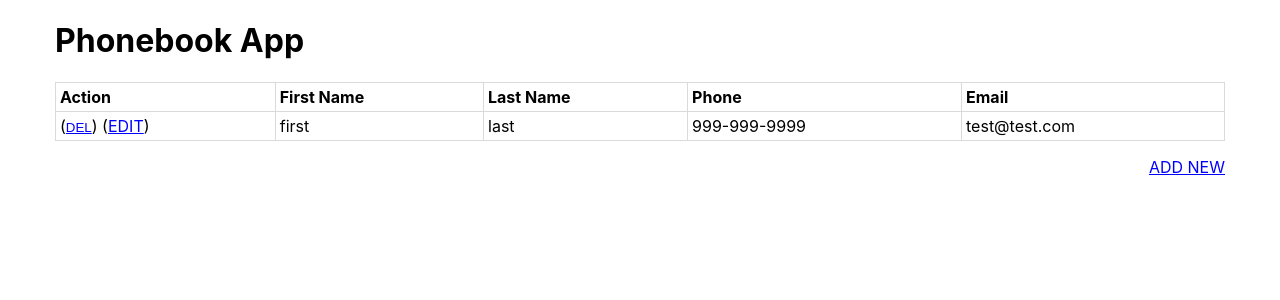
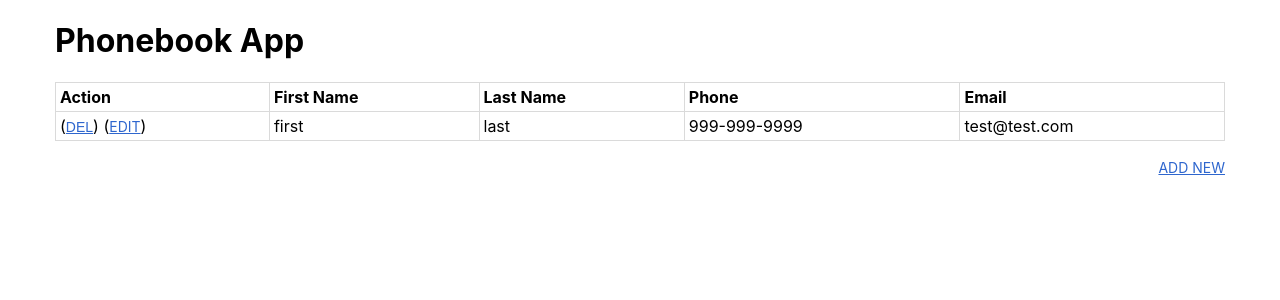
Before and after one commit to dacrands/phonebook-test, a React (Create React App) app: page / in a window 1280 px wide. Shown: the top 300 px of the page. Built offline with nearby package versions, Linux system fonts and the light colour scheme.

Commit message:
Update .btn styles

```diff
--- a/src/App.css
+++ b/src/App.css
@@ -23,11 +23,13 @@
 .btn {
   border: none;
   background: none;
-  color: blue;
+  color: rgb(46, 102, 206);
   cursor: pointer;
   text-decoration: underline;
   text-transform: uppercase;
   padding: 0;
+  font-size: 14px;
+  font-weight: normal;
 }
 
 .form {
```
